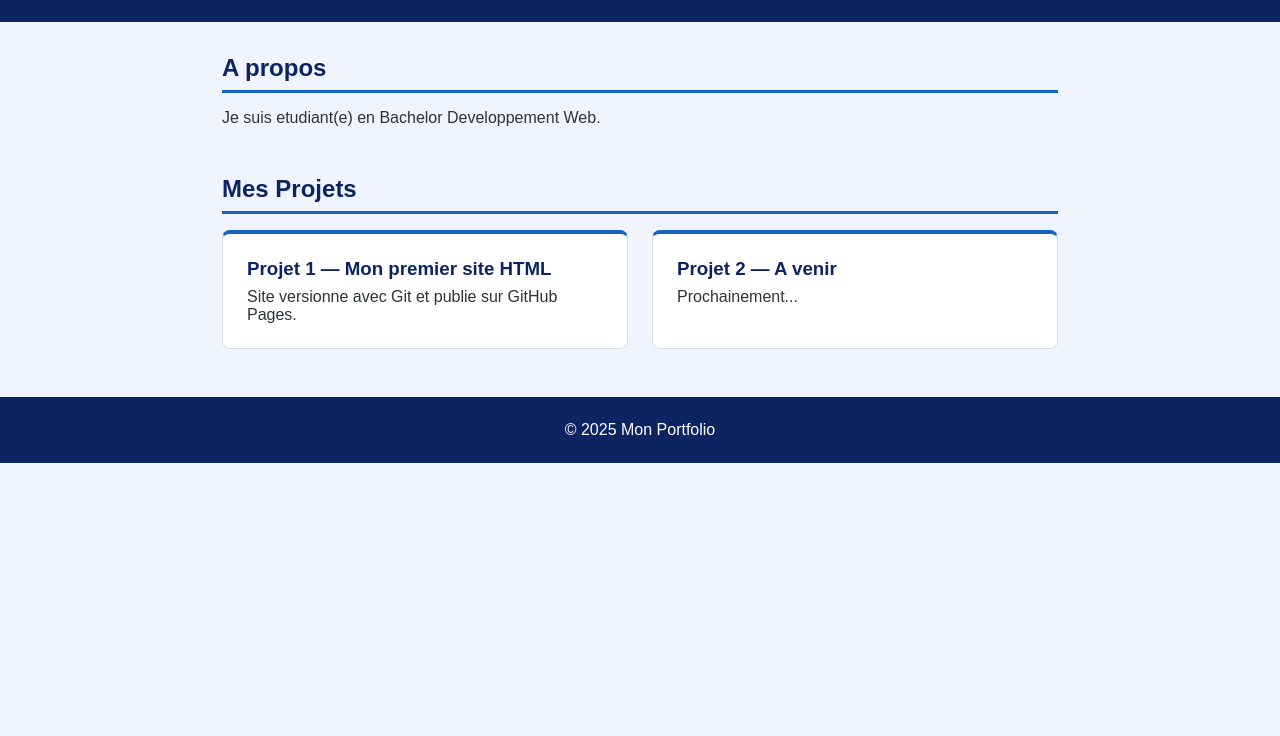
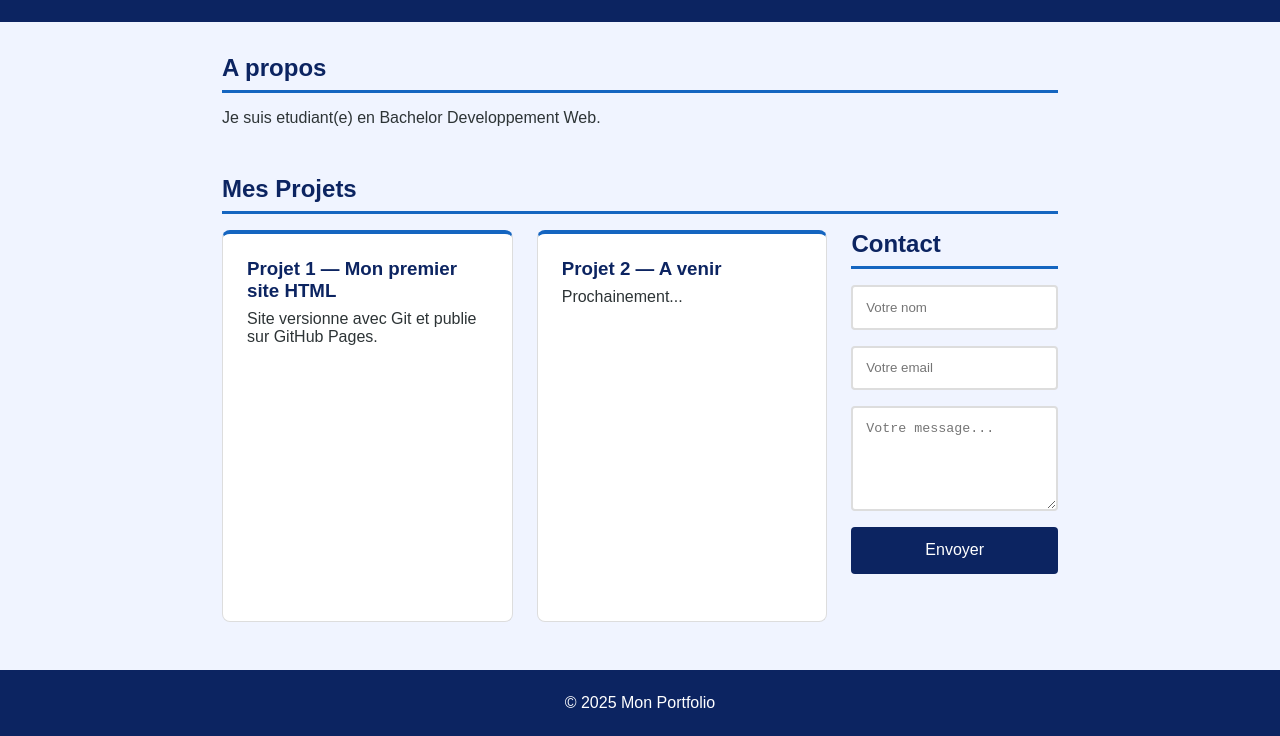
Before and after one commit to renazarour10-svg/Portfolio, a plain HTML site: page index.html in a window 1280 px wide. Shown: the part 89-825 px from the top of the page. Before the commit the page ends 800 px from the top, so only its background shows below. Drawn offline with Linux system fonts and the light colour scheme.

Commit message:
Ajoute la section contact avec formulaire style

```diff
--- a/index.html
+++ b/index.html
@@ -31,6 +31,16 @@
 <h3>Projet 2 — A venir</h3>
 <p>Prochainement...</p>
 </div>
+<section id="contact">
+<h2>Contact</h2>
+<form action="#" method="post">
+<input type="text" name="nom" placeholder="Votre nom" required>
+<input type="email" name="email" placeholder="Votre email" required>
+<textarea name="message" placeholder="Votre message..." rows="5"
+required></textarea>
+<button type="submit">Envoyer</button>
+</form>
+</section>
 </div>
 </section>
 </main>
--- a/style.css
+++ b/style.css
@@ -17,6 +17,13 @@
 border-top: 4px solid #1565C0; border-radius: 8px; padding: 1.5rem; flex: 1; min-
 width: 250px; }
 .carte-projet h3 { color: #0C2461; margin-bottom: 0.5rem; }
+form { display: flex; flex-direction: column; gap: 1rem; max-width: 500px; }
+input, textarea { padding: 0.8rem; border: 2px solid #DDD; border-radius: 4px; font-
+size: 1rem; }
+input:focus, textarea:focus { border-color: #1565C0; outline: none; }
+button[type='submit'] { background: #0C2461; color: white;
+padding: 0.9rem 2rem; border: none; border-radius: 4px; cursor: pointer; font-size:
+1rem; }
 /* ── FOOTER ── */
 footer { background: #0C2461; color: white; text-align: center; padding: 1.5rem;
 margin-top: 3rem; }
```
